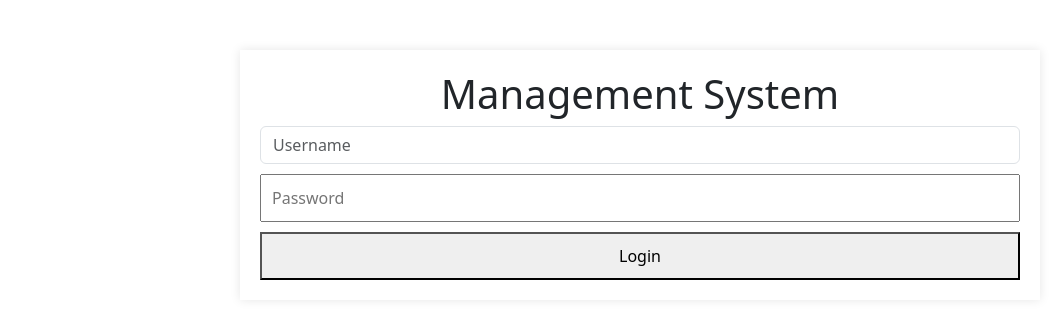
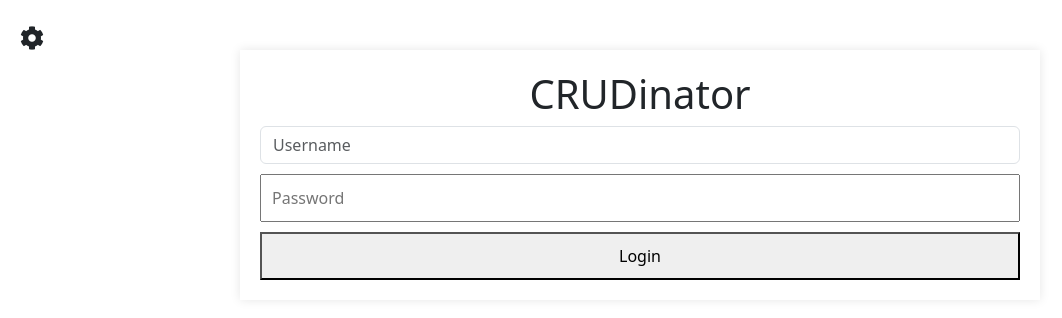
Before and after one commit to AdhamFouadHussein/CRUDinator, a website: page public/index.html in a window 1280 px wide. Shown: the whole page, without its empty margins (0-1062 px from the left). Drawn offline with nearby package versions, Linux system fonts and the light colour scheme.

Commit message:
update UI to rename application to 'CRUDinator'; add settings icon and Bootstrap modal for schema management

```diff
--- a/public/app.js
+++ b/public/app.js
@@ -6,7 +6,10 @@ let schemas = [];
 document.addEventListener('DOMContentLoaded', async function () {
     const app = document.getElementById('app');
     app.innerHTML = `
-    <h1>Management System</h1>
+    <h1>CRUDinator</h1>
+    <div id="settings-icon" style="position: absolute; top: 20px; left: 20px; cursor: pointer; font-size: 1.5em;">
+      <i class="fas fa-cog"></i>
+    </div>
     <div id="login-container">
       <form id="login-form">
         <input class="form-control" type="text" id="username" placeholder="Username" required>
@@ -16,19 +19,37 @@ document.addEventListener('DOMContentLoaded', async function () {
     </div>
     <div id="admin-container" style="display: none;">
       <div id="notification" class="notification"></div>
+
+      <!-- Bootstrap Modal -->
+      <div class="modal fade" id="schemaModal" tabindex="-1" aria-labelledby="schemaModalLabel" aria-hidden="true">
+        <div class="modal-dialog">
+          <div class="modal-content">
+            <div class="modal-header">
+              <h5 class="modal-title" id="schemaModalLabel">Schema Form</h5>
+              <button type="button" class="btn-close" data-bs-dismiss="modal" aria-label="Close"></button>
+            </div>
+            <div class="modal-body">
               <form id="schema-form">
                 <input class="form-control" type="text" id="schema-name" placeholder="Schema Name" required>
                 <div id="fields-container"></div>
                 <button type="button" id="add-field-btn" class="btn btn-success lbtn">Add Field</button>
                 <button type="submit" class="btn btn-primary" style="margin-left: 20px; margin-right: 20px">Save Schema</button>
               </form>
+            </div>
+          </div>
+        </div>
+      </div>
+
       <div id="tabs-container">
         <ul id="tabs-list"></ul>
         <div id="tab-content"></div>
       </div>
     </div>
   `;
-
+  var schemaModal = new bootstrap.Modal(document.getElementById('schemaModal'));
+  document.getElementById('settings-icon').addEventListener('click', function() {
+    schemaModal.show();
+  });
     async function verifyToken() {
         if (!authToken) return false;
         try {
--- a/public/index.html
+++ b/public/index.html
@@ -4,9 +4,10 @@
     <base target="_top">
     <meta charset="UTF-8">
     <meta name="viewport" content="width=device-width, initial-scale=1.0">
-    <title>QR Tickets</title>
+    <title>CRUDinator</title>
     <link rel="stylesheet" href="styles.css">
     <link rel="stylesheet" href="https://cdn.jsdelivr.net/npm/bootstrap@5.3.3/dist/css/bootstrap.min.css" integrity="sha384-QWTKZyjpPEjISv5WaRU9OFeRpok6YctnYmDr5pNlyT2bRjXh0JMhjY6hW+ALEwIH" crossorigin="anonymous">
+    <link rel="stylesheet" href="https://cdnjs.cloudflare.com/ajax/libs/font-awesome/5.15.4/css/all.min.css">
   </head>
   <body>
     <div id="app"></div>
--- a/public/styles.css
+++ b/public/styles.css
@@ -74,3 +74,6 @@ th {
 form input{
     margin-bottom: 10px;
 }
+li{
+    cursor: pointer;
+}
```
Lines whose indentation alone changed are shown as unchanged.
